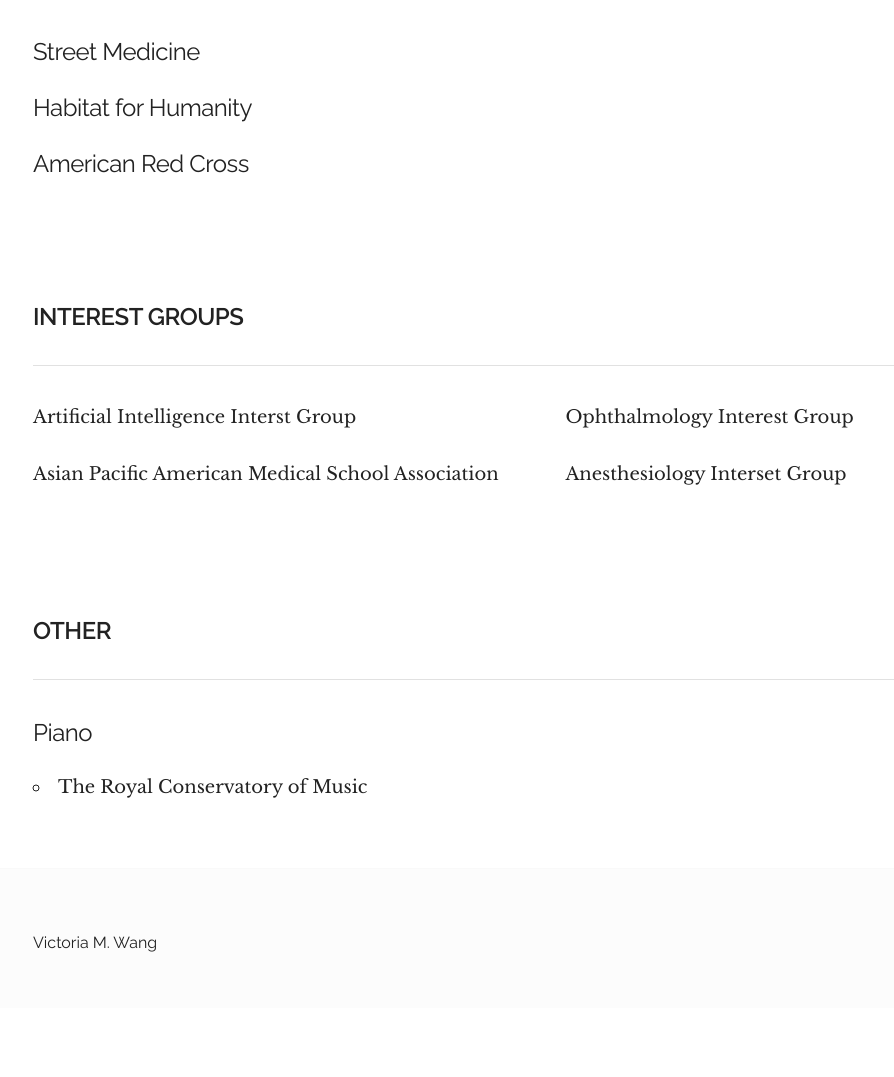
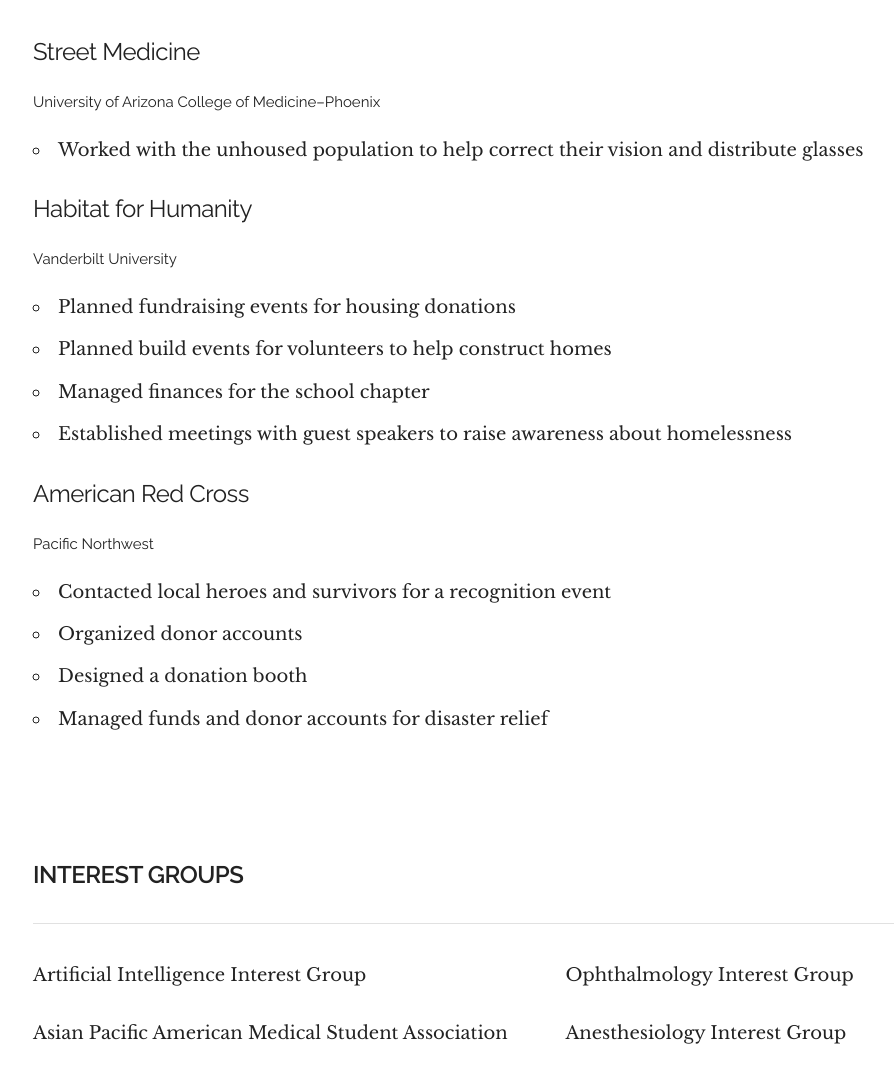
Before and after one commit to wangvictoria/PersonalWebsite, a plain HTML site: page involvement.html in a window 1280 px wide. Shown: the part 420-1497 px from the top of the page, without its empty margins (95-989 px from the left). Before the commit the page ends 1428 px from the top, so only its background shows below. Drawn offline with nearby package versions, Linux system fonts and the light colour scheme.

Commit message:
added more content in involvement

```diff
--- a/css/styles.css
+++ b/css/styles.css
@@ -746,7 +746,7 @@ Header
   text-align: center; }
   .header .logo {
     /*width: 280px;*/
-    width: 320px;
+    width: 380px;
     margin: 0 auto;
     position: relative; }
     .header .logo h1 {
--- a/involvement.html
+++ b/involvement.html
@@ -100,8 +100,26 @@
 				<hr/>
 
 				<h5>Street Medicine</h5>
+				<h6>University of Arizona College of Medicine–Phoenix</h6>
+					<ul>
+						<li>Worked with the unhoused population to help correct their vision and distribute glasses</li>
+					</ul>
 				<h5>Habitat for Humanity</h5>
+				<h6>Vanderbilt University</h6>
+					<ul>
+						<li>Planned fundraising events for housing donations</li>
+						<li>Planned build events for volunteers to help construct homes</li>
+						<li>Managed finances for the school chapter</li>
+						<li>Established meetings with guest speakers to raise awareness about homelessness</li>
+					</ul>
 				<h5>American Red Cross</h5>
+				<h6>Pacific Northwest</h6>
+					<ul>
+						<li>Contacted local heroes and survivors for a recognition event</li>
+						<li>Organized donor accounts</li>
+						<li>Designed a donation booth</li>
+						<li>Managed funds and donor accounts for disaster relief</li>
+					</ul>
 
 				<br/><br/><br/>
 
@@ -111,12 +129,12 @@
 				<div class="row">
 
 					<div class="six columns">
-						<p>Artificial Intelligence Interst Group</p>
-						<p>Asian Pacific American Medical School Association</p>
+						<p>Artificial Intelligence Interest Group</p>
+						<p>Asian Pacific American Medical Student Association</p>
 					</div>
 					<div class="six columns">
 						<p>Ophthalmology Interest Group</p>
-						<p>Anesthesiology Interset Group</p>
+						<p>Anesthesiology Interest Group</p>
 					</div>
 				</div>
 
@@ -128,7 +146,7 @@
 				<div class="row">
 					<h5>Piano</h5>
 					<ul>
-						<li>The Royal Conservatory of Music</li>
+						<li>Certificate with honors and distinction in the Carnegie Hall Royal Conservatory Achievement Program</li>
 					</ul>
 				</div>
 
```
Also changed, not shown: contact.html (+1 -1 lines), projects.html (+1 -1 lines), img/gradpfp.PNG (added), img/gradpfp2.PNG (added), 2 other files.
